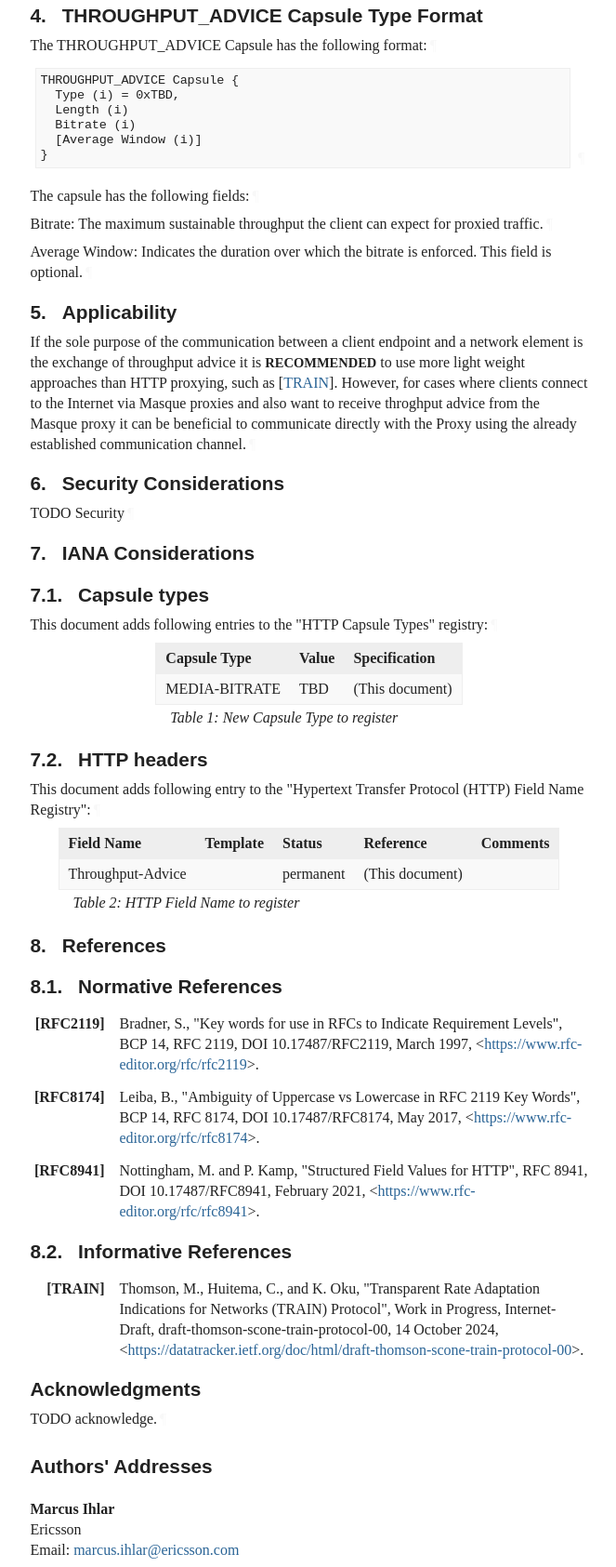
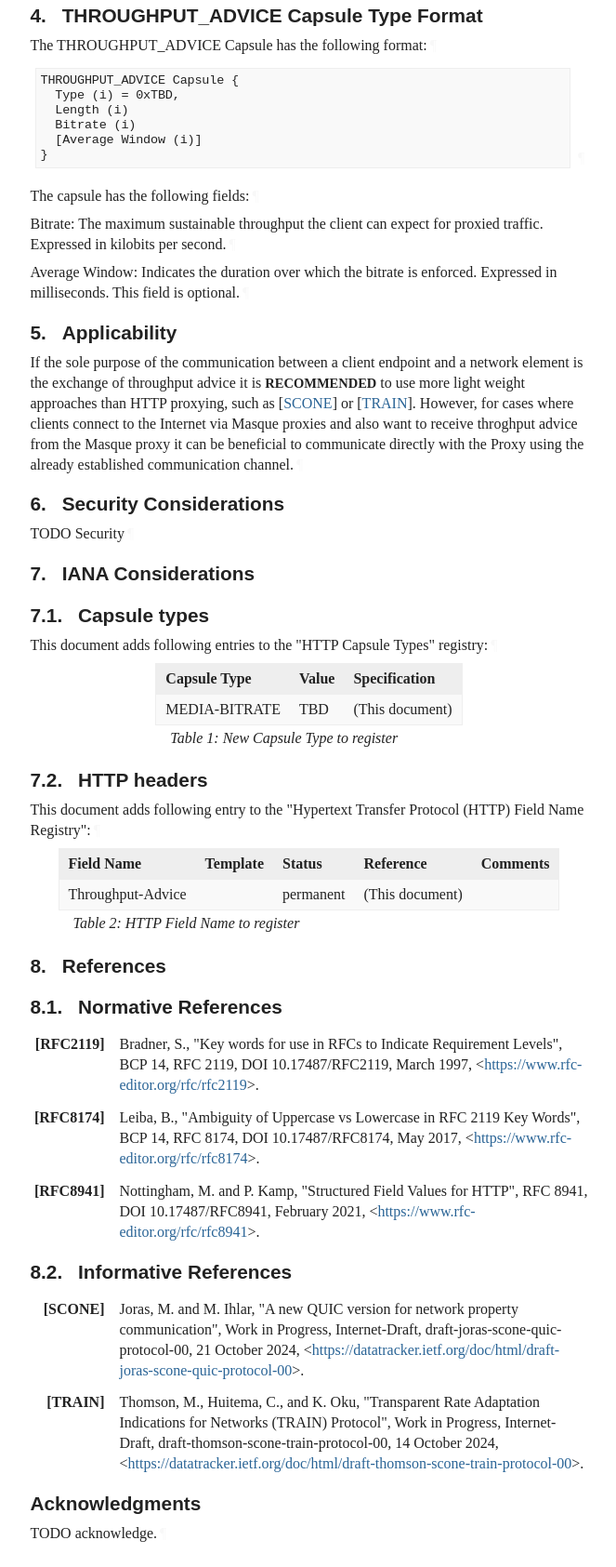
Before and after one commit to mirjak/draft-masque-mediabitrate, a plain HTML site: page draft-ihlar-scone-masque-mediabitrate.html in a window 1280 px wide. Shown: the part 1406-3091 px from the top of the page at 93% size, without its empty margins (92-755 px from the left). Drawn offline with Linux system fonts and the light colour scheme; a web font is replaced by a local one.

Commit message:
Script updating gh-pages from a825acf. [ci skip]

```diff
--- a/draft-ihlar-scone-masque-mediabitrate.html
+++ b/draft-ihlar-scone-masque-mediabitrate.html
@@ -1231,8 +1231,10 @@ THROUGHPUT_ADVICE Capsule {
 </pre><a href="#section-4-2" class="pilcrow">¶</a>
 </div>
 <p id="section-4-3">The capsule has the following fields:<a href="#section-4-3" class="pilcrow">¶</a></p>
-<p id="section-4-4">Bitrate: The maximum sustainable throughput the client can expect for proxied traffic.<a href="#section-4-4" class="pilcrow">¶</a></p>
-<p id="section-4-5">Average Window: Indicates the duration over which the bitrate is enforced. This field is optional.<a href="#section-4-5" class="pilcrow">¶</a></p>
+<p id="section-4-4">Bitrate: The maximum sustainable throughput the client can expect for proxied traffic.
+Expressed in kilobits per second.<a href="#section-4-4" class="pilcrow">¶</a></p>
+<p id="section-4-5">Average Window: Indicates the duration over which the bitrate is enforced. Expressed in
+milliseconds. This field is optional.<a href="#section-4-5" class="pilcrow">¶</a></p>
 </section>
 </div>
 <div id="applicability">
@@ -1240,9 +1242,11 @@ THROUGHPUT_ADVICE Capsule {
       <h2 id="name-applicability">
 <a href="#section-5" class="section-number selfRef">5. </a><a href="#name-applicability" class="section-name selfRef">Applicability</a>
       </h2>
-<p id="section-5-1">If the sole purpose of the communication between a client endpoint and a network element is the exchange of throughput advice it is <span class="bcp14">RECOMMENDED</span> to use more light weight approaches
-than HTTP proxying, such as <span>[<a href="#TRAIN" class="cite xref">TRAIN</a>]</span>. However, for cases where clients connect to the Internet via Masque proxies and also want to receive
-throghput advice from the Masque proxy it can be beneficial to communicate directly with the Proxy using the already established communication channel.<a href="#section-5-1" class="pilcrow">¶</a></p>
+<p id="section-5-1">If the sole purpose of the communication between a client endpoint and a network element is the exchange of throughput advice it is
+<span class="bcp14">RECOMMENDED</span> to use more light weight approaches than HTTP proxying, such as <span>[<a href="#SCONE" class="cite xref">SCONE</a>]</span> or
+<span>[<a href="#TRAIN" class="cite xref">TRAIN</a>]</span>.
+However, for cases where clients connect to the Internet via Masque proxies and also want to receive throghput advice from the
+Masque proxy it can be beneficial to communicate directly with the Proxy using the already established communication channel.<a href="#section-5-1" class="pilcrow">¶</a></p>
 </section>
 </div>
 <div id="security-considerations">
@@ -1356,6 +1360,10 @@ throghput advice from the Masque proxy it can be beneficial to communicate direc
 <a href="#section-8.2" class="section-number selfRef">8.2. </a><a href="#name-informative-references" class="section-name selfRef">Informative References</a>
         </h3>
 <dl class="references">
+<dt id="SCONE">[SCONE]</dt>
+        <dd>
+<span class="refAuthor">Joras, M.</span> and <span class="refAuthor">M. Ihlar</span>, <span class="refTitle">"A new QUIC version for network property communication"</span>, <span class="refContent">Work in Progress</span>, <span class="seriesInfo">Internet-Draft, draft-joras-scone-quic-protocol-00</span>, <time datetime="2024-10-21" class="refDate">21 October 2024</time>, <span>&lt;<a href="https://datatracker.ietf.org/doc/html/draft-joras-scone-quic-protocol-00">https://datatracker.ietf.org/doc/html/draft-joras-scone-quic-protocol-00</a>&gt;</span>. </dd>
+<dd class="break"></dd>
 <dt id="TRAIN">[TRAIN]</dt>
       <dd>
 <span class="refAuthor">Thomson, M.</span>, <span class="refAuthor">Huitema, C.</span>, and <span class="refAuthor">K. Oku</span>, <span class="refTitle">"Transparent Rate Adaptation Indications for Networks (TRAIN) Protocol"</span>, <span class="refContent">Work in Progress</span>, <span class="seriesInfo">Internet-Draft, draft-thomson-scone-train-protocol-00</span>, <time datetime="2024-10-14" class="refDate">14 October 2024</time>, <span>&lt;<a href="https://datatracker.ietf.org/doc/html/draft-thomson-scone-train-protocol-00">https://datatracker.ietf.org/doc/html/draft-thomson-scone-train-protocol-00</a>&gt;</span>. </dd>
```
Also changed, not shown: index.html (+1 -1 lines), draft-ihlar-scone-masque-mediabitrate.txt.
